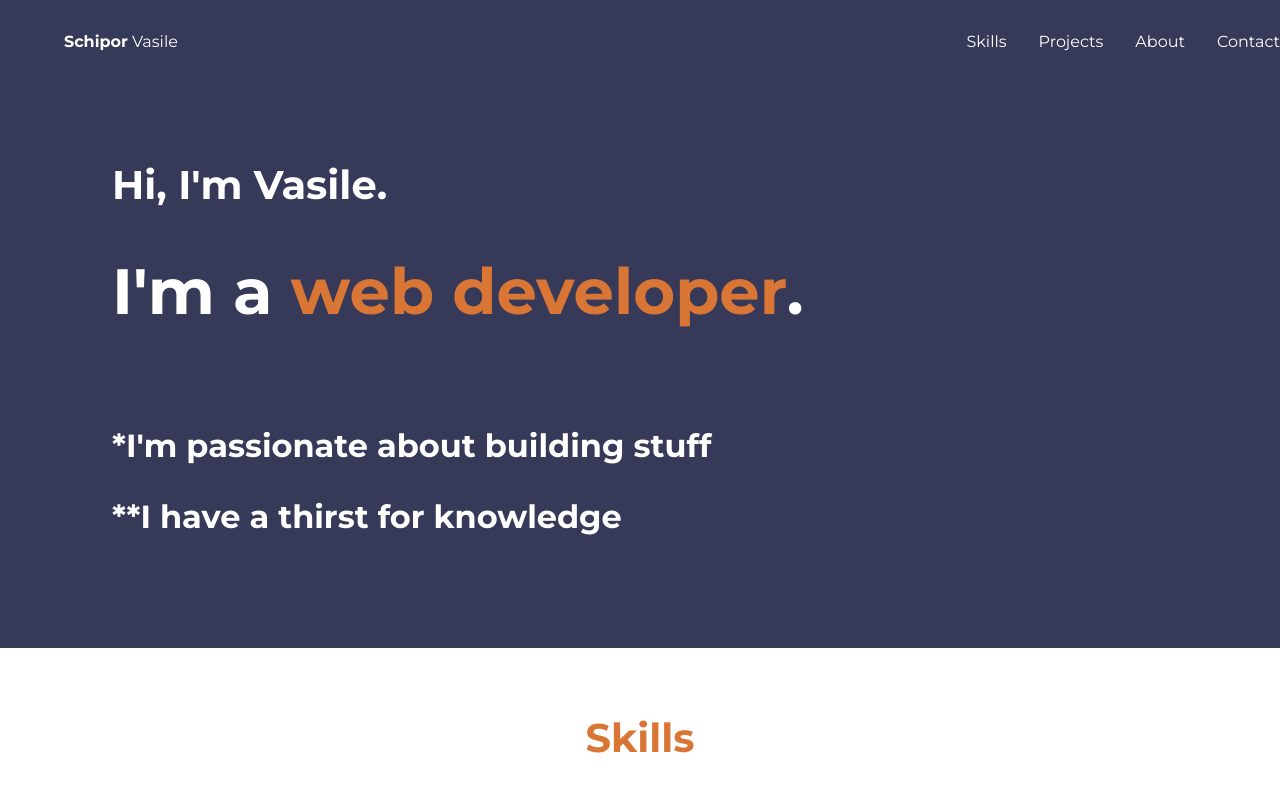
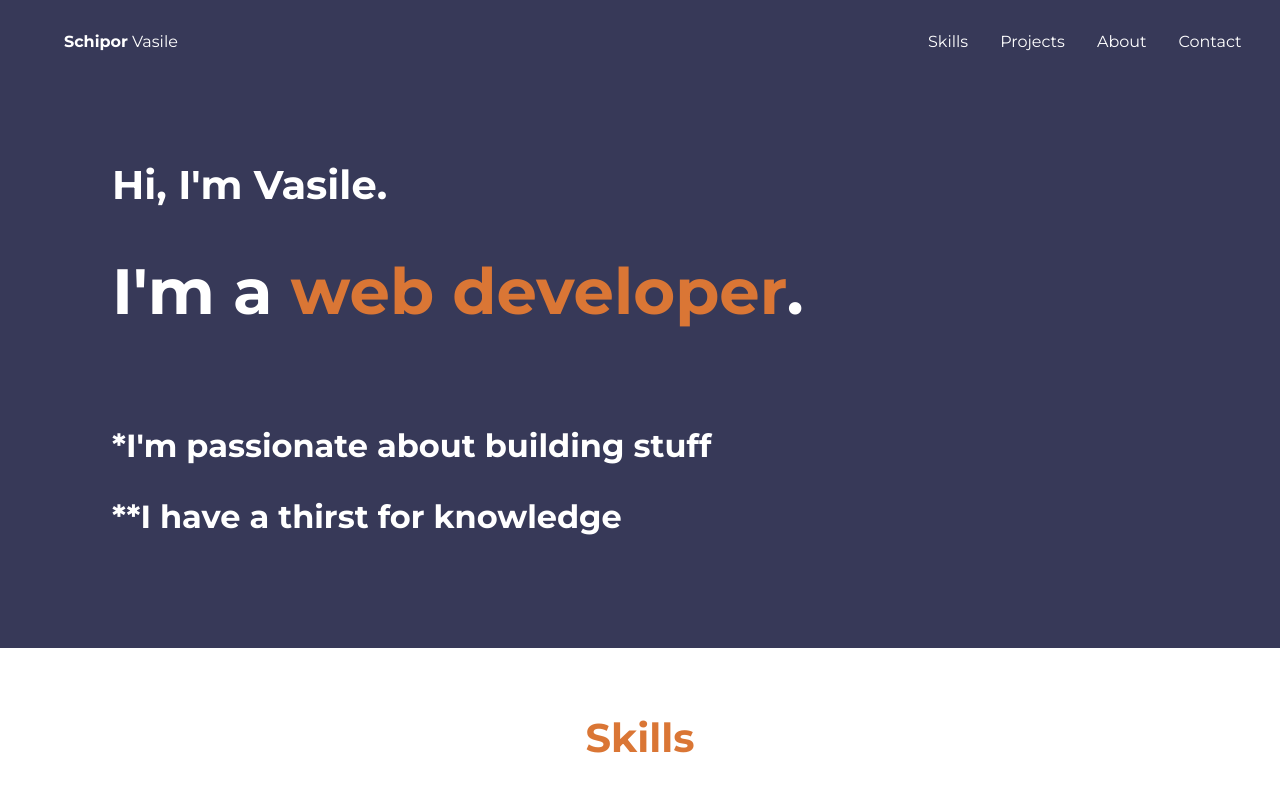
Before and after one commit to Utakato/Portfolio, a React (Create React App) app in the folder client/: page / in a window 1280 px wide. Shown: the top 800 px of the page. Built offline with nearby package versions, Linux system fonts and the light colour scheme.

Commit message:
Fix header for bigger screens

```diff
--- a/client/src/components/Header/style.css
+++ b/client/src/components/Header/style.css
@@ -35,9 +35,28 @@ nav {
 
 /* Responsive Style */
 
-@media screen and (min-width:1250px) {
+@media screen and (min-width:3200px) and (max-width:4200px){
     header {
-        width: 95vw;
+        width: 98vw;
+    }
+}
+
+
+@media screen and (min-width:2100px) and (max-width:3200px) {
+    header {
+        width: 96vw;
+    }
+}
+
+@media screen and (min-width:1600px) and (max-width:2100px){
+    header {
+        width: 94vw;
+    }
+}
+
+@media screen and (min-width:1250px) and (max-width: 1600px) {
+    header {
+        width: 92vw;
     }
 }
 
```
